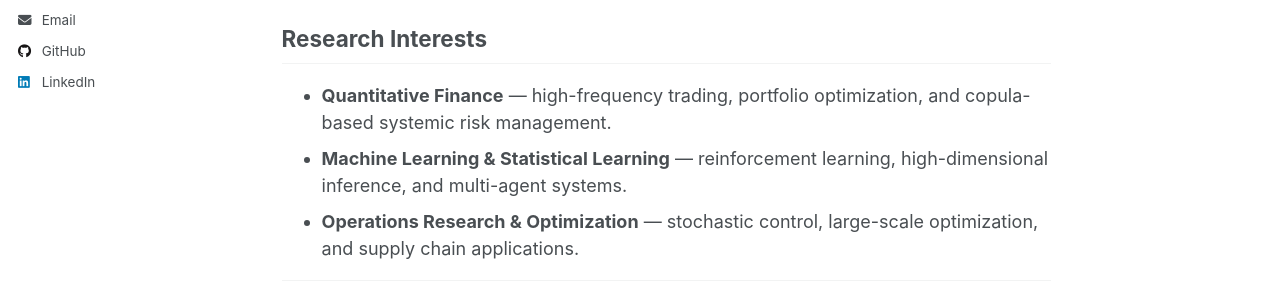
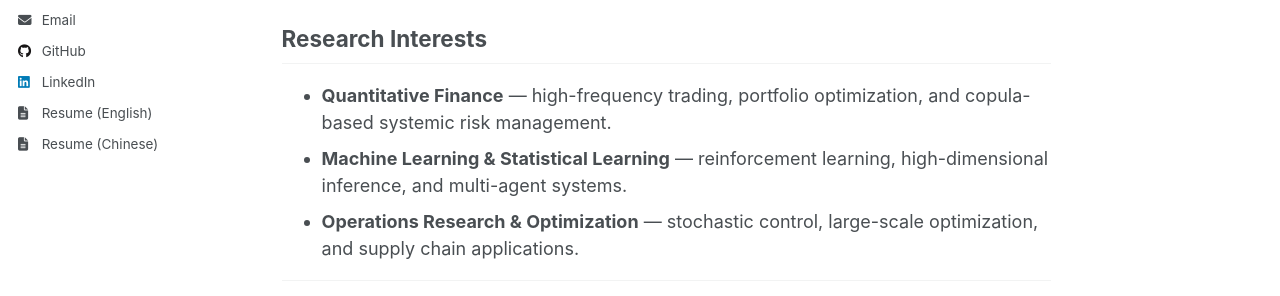
Before and after one commit to kevinlmf/kevinlmf.github.io, a Jekyll site: the page built from index.md, in a window 1280 px wide. Shown: the part 451-747 px from the top of the page. Built offline with Jekyll 4.4.1, drawn with Linux system fonts in a browser that asks for light colours; a script that is not in the unit is left out.

Commit message:
Update author-profile.html

```diff
--- a/_includes/author-profile.html
+++ b/_includes/author-profile.html
@@ -1,16 +1,18 @@
 {% include base_path %}
 
 {% if page.author and site.data.authors[page.author] %}
-  {% assign author = site.data.authors[page.author] %}{% else %}{% assign author = site.author %}
+  {% assign author = site.data.authors[page.author] %}
+{% else %}
+  {% assign author = site.author %}
 {% endif %}
 
 <div itemscope itemtype="http://schema.org/Person">
 
   <div class="author__avatar">
     {% if author.avatar contains "://" %}
-    	<img src="{{ author.avatar }}" alt="{{ author.name }}"  fetchpriority="high" />
+      <img src="{{ author.avatar }}" alt="{{ author.name }}" fetchpriority="high" />
     {% else %}
-    	<img src="{{ author.avatar | prepend: "/images/" | prepend: base_path }}" class="author__avatar" alt="{{ author.name }}"  fetchpriority="high" />
+      <img src="{{ author.avatar | prepend: "/images/" | prepend: base_path }}" class="author__avatar" alt="{{ author.name }}" fetchpriority="high" />
     {% endif %}
   </div>
 
@@ -23,7 +25,7 @@
   <div class="author__urls-wrapper">
     <button class="btn btn--inverse">Follow</button>
     <ul class="author__urls social-icons">
-      <!-- Font Awesome icons / Biographic information  -->
+      <!-- Font Awesome icons / Biographic information -->
       {% if author.location %}
         <li class="author__desktop"><i class="fas fa-fw fa-location-dot icon-pad-right" aria-hidden="true"></i>{{ author.location }}</li>
       {% endif %}
@@ -37,133 +39,58 @@
         <li><a href="mailto:{{ author.email }}"><i class="fas fa-fw fa-envelope icon-pad-right" aria-hidden="true"></i>{{ site.data.ui-text[site.locale].email_label | default: "Email" }}</a></li>
       {% endif %}
 
-      <!-- Font Awesome and Academicons icons / Academic websites -->
-      {% if author.academia %}
-        <li><a href="{{ author.academia }}"><i class="ai ai-academia ai-fw icon-pad-right" aria-hidden="true"></i>Academia</a></li>
-      {% endif %}
-      {% if author.arxiv %}
-        <li><a href="{{ author.arxiv }}"><i class="ai ai-arxiv ai-fw icon-pad-right"></i>arXiv</a></li>
-      {% endif %}
-      {% if author.googlescholar %}
-        <li><a href="{{ author.googlescholar }}"><i class="ai ai-google-scholar ai-fw icon-pad-right"></i>Google Scholar</a></li>
-      {% endif %}
-      {% if author.semantic %}
-        <li><a href="{{ author.semantic }}"><i class="ai ai-semantic-scholar ai-fw icon-pad-right"></i>Semantic Scholar</a></li>
-      {% endif %}
-      {% if author.impactstory %}
-        <li><a href="{{ author.impactstory }}"><i class="ai ai-impactstory ai-fw icon-pad-right"></i>Impactstory</a></li>
-      {% endif %}
-      {% if author.orcid %}
-        <li><a href="{{ author.orcid }}"><i class="ai ai-orcid ai-fw icon-pad-right"></i>ORCID</a></li>
-      {% endif %}
-      {% if author.pubmed %}
-        <li><a href="{{ author.pubmed }}"><i class="ai ai-pubmed ai-fw icon-pad-right"></i>PubMed</a></li>
-      {% endif %}
-      {% if author.researchgate %}
-        <li><a href="{{ author.researchgate }}"><i class="fab fa-fw fa-researchgate icon-pad-right" aria-hidden="true"></i>ResearchGate</a></li>
-      {% endif %}
-      {% if author.scopus %}
-        <li><a href="{{ author.scopus }}"><i class="ai ai-scopus ai-fw icon-pad-right"></i>Scopus</a></li>
-      {% endif %}
-      {% if author.inspire-hep %}
-        <li><a href="{{ author.inspire-hep }}"><i class="ai ai-inspire ai-fw icon-pad-right"></i>INSPIRE-HEP</a></li>
+      <!-- Academic links -->
+      {% if author.academia %}<li><a href="{{ author.academia }}"><i class="ai ai-academia ai-fw icon-pad-right" aria-hidden="true"></i>Academia</a></li>{% endif %}
+      {% if author.arxiv %}<li><a href="{{ author.arxiv }}"><i class="ai ai-arxiv ai-fw icon-pad-right"></i>arXiv</a></li>{% endif %}
+      {% if author.googlescholar %}<li><a href="{{ author.googlescholar }}"><i class="ai ai-google-scholar ai-fw icon-pad-right"></i>Google Scholar</a></li>{% endif %}
+      {% if author.semantic %}<li><a href="{{ author.semantic }}"><i class="ai ai-semantic-scholar ai-fw icon-pad-right"></i>Semantic Scholar</a></li>{% endif %}
+      {% if author.impactstory %}<li><a href="{{ author.impactstory }}"><i class="ai ai-impactstory ai-fw icon-pad-right"></i>Impactstory</a></li>{% endif %}
+      {% if author.orcid %}<li><a href="{{ author.orcid }}"><i class="ai ai-orcid ai-fw icon-pad-right"></i>ORCID</a></li>{% endif %}
+      {% if author.pubmed %}<li><a href="{{ author.pubmed }}"><i class="ai ai-pubmed ai-fw icon-pad-right"></i>PubMed</a></li>{% endif %}
+      {% if author.researchgate %}<li><a href="{{ author.researchgate }}"><i class="fab fa-fw fa-researchgate icon-pad-right" aria-hidden="true"></i>ResearchGate</a></li>{% endif %}
+      {% if author.scopus %}<li><a href="{{ author.scopus }}"><i class="ai ai-scopus ai-fw icon-pad-right"></i>Scopus</a></li>{% endif %}
+      {% if author.inspire-hep %}<li><a href="{{ author.inspire-hep }}"><i class="ai ai-inspire ai-fw icon-pad-right"></i>INSPIRE-HEP</a></li>{% endif %}
+
+      <!-- Developer / repository links -->
+      {% if author.bitbucket %}<li><a href="https://bitbucket.org/{{ author.bitbucket }}"><i class="fab fa-fw fa-bitbucket icon-pad-right" aria-hidden="true"></i>Bitbucket</a></li>{% endif %}
+      {% if author.codepen %}<li><a href="https://codepen.io/{{ author.codepen }}"><i class="fab fa-fw fa-codepen icon-pad-right" aria-hidden="true"></i>CodePen</a></li>{% endif %}
+      {% if author.dribbble %}<li><a href="https://dribbble.com/{{ author.dribbble }}"><i class="fab fa-fw fa-dribbble icon-pad-right" aria-hidden="true"></i>Dribbble</a></li>{% endif %}
+      {% if author.github %}<li><a href="https://github.com/{{ author.github }}"><i class="fab fa-fw fa-github icon-pad-right" aria-hidden="true"></i>GitHub</a></li>{% endif %}
+      {% if author.kaggle %}<li><a href="https://kaggle.com/{{ author.kaggle }}"><i class="fab fa-fw fa-kaggle icon-pad-right" aria-hidden="true"></i>Kaggle</a></li>{% endif %}
+      {% if author.stackoverflow %}<li><a href="https://www.stackoverflow.com/users/{{ author.stackoverflow }}"><i class="fab fa-fw fa-stack-overflow icon-pad-right" aria-hidden="true"></i>Stackoverflow</a></li>{% endif %}
+
+      <!-- Social links -->
+      {% if author.linkedin %}
+        <li>
+          <a href="https://www.linkedin.com/in/{{ author.linkedin }}">
+            <i class="fab fa-fw fa-linkedin icon-pad-right" aria-hidden="true"></i>LinkedIn
+          </a>
+        </li>
       {% endif %}
 
-      <!-- Font Awesome icons / Repositories and software development -->
-      {% if author.bitbucket %}
-        <li><a href="https://bitbucket.org/{{ author.bitbucket }}"><i class="fab fa-fw fa-bitbucket icon-pad-right" aria-hidden="true"></i>Bitbucket</a></li>
+      {% if author.resume_eng %}
+        <li>
+          <a href="{{ author.resume_eng }}" target="_blank">
+            <i class="fas fa-fw fa-file-alt icon-pad-right" aria-hidden="true"></i>Resume (English)
+          </a>
+        </li>
       {% endif %}
-      {% if author.codepen %}
-        <li><a href="https://codepen.io/{{ author.codepen }}"><i class="fab fa-fw fa-codepen icon-pad-right" aria-hidden="true"></i>CodePen</a></li>
-      {% endif %}
-      {% if author.dribbble %}
-        <li><a href="https://dribbble.com/{{ author.dribbble }}"><i class="fab fa-fw fa-dribbble icon-pad-right" aria-hidden="true"></i>Dribbble</a></li>
-      {% endif %}
-      {% if author.github %}
-        <li><a href="https://github.com/{{ author.github }}"><i class="fab fa-fw fa-github icon-pad-right" aria-hidden="true"></i>GitHub</a></li>
-      {% endif %}
-      {% if author.kaggle %}
-        <li><a href="https://kaggle.com/{{ author.kaggle }}"><i class="fab fa-fw fa-kaggle icon-pad-right" aria-hidden="true"></i>Kaggle</a></li>
-      {% endif %}
-      {% if author.stackoverflow %}
-        <li><a href="https://www.stackoverflow.com/users/{{ author.stackoverflow }}"><i class="fab fa-fw fa-stack-overflow icon-pad-right" aria-hidden="true"></i>Stackoverflow</a></li>
+      {% if author.resume_cn %}
+        <li>
+          <a href="{{ author.resume_cn }}" target="_blank">
+            <i class="fas fa-fw fa-file-alt icon-pad-right" aria-hidden="true"></i>Resume (Chinese)
+          </a>
+        </li>
       {% endif %}
 
-      <!-- Font Awesome icons / Social media -->
-      {% if author.artstation %}
-        <li><a href="https://www.artstation.com/{{ author.artstation }}"><i class="fab fa-fw fa-artstation icon-pad-right" aria-hidden="true"></i>Artstation</a></li>
-      {% endif %}
-      {% if author.bluesky %}
-        <li><a href="https://bsky.app/profile/{{ author.bluesky }}"><i class="fab fa-fw fa-bluesky icon-pad-right" aria-hidden="true"></i>Bluesky</a></li>
-      {% endif %}
-      {% if author.facebook %}
-        <li><a href="https://www.facebook.com/{{ author.facebook }}"><i class="fab fa-fw fa-facebook-f icon-pad-right" aria-hidden="true"></i>Facebook</a></li>
-      {% endif %}
-      {% if author.flickr %}
-        <li><a href="https://www.flickr.com/{{ author.flickr }}"><i class="fab fa-fw fa-flickr icon-pad-right" aria-hidden="true"></i>Flickr</a></li>
-      {% endif %}
-      {% if author.foursquare %}
-        <li><a href="https://foursquare.com/{{ author.foursquare }}"><i class="fab fa-fw fa-foursquare icon-pad-right" aria-hidden="true"></i>Foursquare</a></li>
-      {% endif %}
-      {% if author.goodreads %}
-        <li><a href="https://www.goodreads.com/{{ author.goodreads }}"><i class="fab fa-fw fa-goodreads icon-pad-right" aria-hidden="true"></i>Goodreads</a></li>
-      {% endif %}
-      {% if author.google_plus %}
-        <li><a href="https://plus.google.com/+{{ author.google_plus }}"><i class="fab fa-fw fa-google-plus-g icon-pad-right" aria-hidden="true"></i>Google+</a></li>
-      {% endif %}
-      {% if author.keybase %}
-        <li><a href="https://keybase.io/{{ author.keybase }}"><i class="fas fa-fw fa-key icon-pad-right" aria-hidden="true"></i>Keybase</a></li>
-      {% endif %}
       {% if author.instagram %}
         <li><a href="https://instagram.com/{{ author.instagram }}"><i class="fab fa-fw fa-instagram icon-pad-right" aria-hidden="true"></i>Instagram</a></li>
-      {% endif %}
-      {% if author.lastfm %}
-        <li><a href="https://last.fm/user/{{ author.lastfm }}"><i class="fab fa-fw fa-lastfm icon-pad-right" aria-hidden="true"></i>Last.fm</a></li>
-      {% endif %}
-      {% if author.linkedin %}
-        <li><a href="https://www.linkedin.com/in/{{ author.linkedin }}"><i class="fab fa-fw fa-linkedin icon-pad-right" aria-hidden="true"></i>LinkedIn</a></li>
-      {% endif %}
-      {% if author.mastodon %}
-        <li><a href="{{ author.mastodon }}"><i class="fab fa-fw fa-mastodon icon-pad-right" aria-hidden="true"></i>Mastodon</a></li>
-      {% endif %}
-      {% if author.medium %}
-        <li><a href="{{ author.medium }}"><i class="fab fa-fw fa-medium icon-pad-right" aria-hidden="true"></i>Medium</a></li>
-      {% endif %}
-      {% if author.pinterest %}
-        <li><a href="https://www.pinterest.com/{{ author.pinterest }}"><i class="fab fa-fw fa-pinterest icon-pad-right" aria-hidden="true"></i>Pinterest</a></li>
-      {% endif %}
-      {% if author.soundcloud %}
-        <li><a href="https://soundcloud.com/{{ author.soundcloud }}"><i class="fab fa-fw fa-soundcloud icon-pad-right" aria-hidden="true"></i>Soundcloud</a></li>
-      {% endif %}
-      {% if author.steam %}
-        <li><a href="https://steamcommunity.com/id/{{ author.steam }}"><i class="fab fa-fw fa-steam icon-pad-right" aria-hidden="true"></i>Steam</a></li>
-      {% endif %}
-      {% if author.telegram %}
-        <li><a href="{{ author.telegram }}"><i class="fab fa-fw fa-telegram icon-pad-right" aria-hidden="true"></i>Telegram</a></li>
-      {% endif %}
-      {% if author.tumblr %}
-        <li><a href="https://{{ author.tumblr }}.tumblr.com"><i class="fab fa-fw fa-tumblr icon-pad-right" aria-hidden="true"></i>Tumblr</a></li>
       {% endif %}
       {% if author.twitter %}
         <li><a href="https://twitter.com/{{ author.twitter }}"><i class="fab fa-fw fa-x-twitter icon-pad-right" aria-hidden="true"></i>X (formerly Twitter)</a></li>
       {% endif %}
-      {% if author.vine %}
-        <li><a href="https://vine.co/u/{{ author.vine }}"><i class="fab fa-fw fa-vine icon-pad-right" aria-hidden="true"></i>Vine</a></li>
-      {% endif %}
-      {% if author.weibo %}
-        <li><a href="https://www.weibo.com/{{ author.weibo }}"><i class="fab fa-fw fa-weibo icon-pad-right" aria-hidden="true"></i>Weibo</a></li>
-      {% endif %}
-      {% if author.wikipedia %}
-        <li><a href="https://en.wikipedia.org/wiki/User:{{ author.wikipedia }}"><i class="fab fa-fw fa-wikipedia-w icon-pad-right" aria-hidden="true"></i>Wikipedia</a></li>
-      {% endif %}
-      {% if author.xing %}
-        <li><a href="https://www.xing.com/profile/{{ author.xing }}"><i class="fab fa-fw fa-xing icon-pad-right" aria-hidden="true"></i>XING</a></li>
-      {% endif %}
-      {% if author.youtube %}
-        <li><a href="https://www.youtube.com/@{{ author.youtube }}"><i class="fab fa-fw fa-youtube icon-pad-right" aria-hidden="true"></i>YouTube</a></li>
-      {% endif %}
       {% if author.zhihu %}
-      <li><a href="https://www.zhihu.com/people/{{ author.zhihu }}"><i class="fab fa-fw fa-zhihu icon-pad-right" aria-hidden="true"></i>Zhihu</a></li>
+        <li><a href="https://www.zhihu.com/people/{{ author.zhihu }}"><i class="fab fa-fw fa-zhihu icon-pad-right" aria-hidden="true"></i>Zhihu</a></li>
       {% endif %}
     </ul>
   </div>
```
